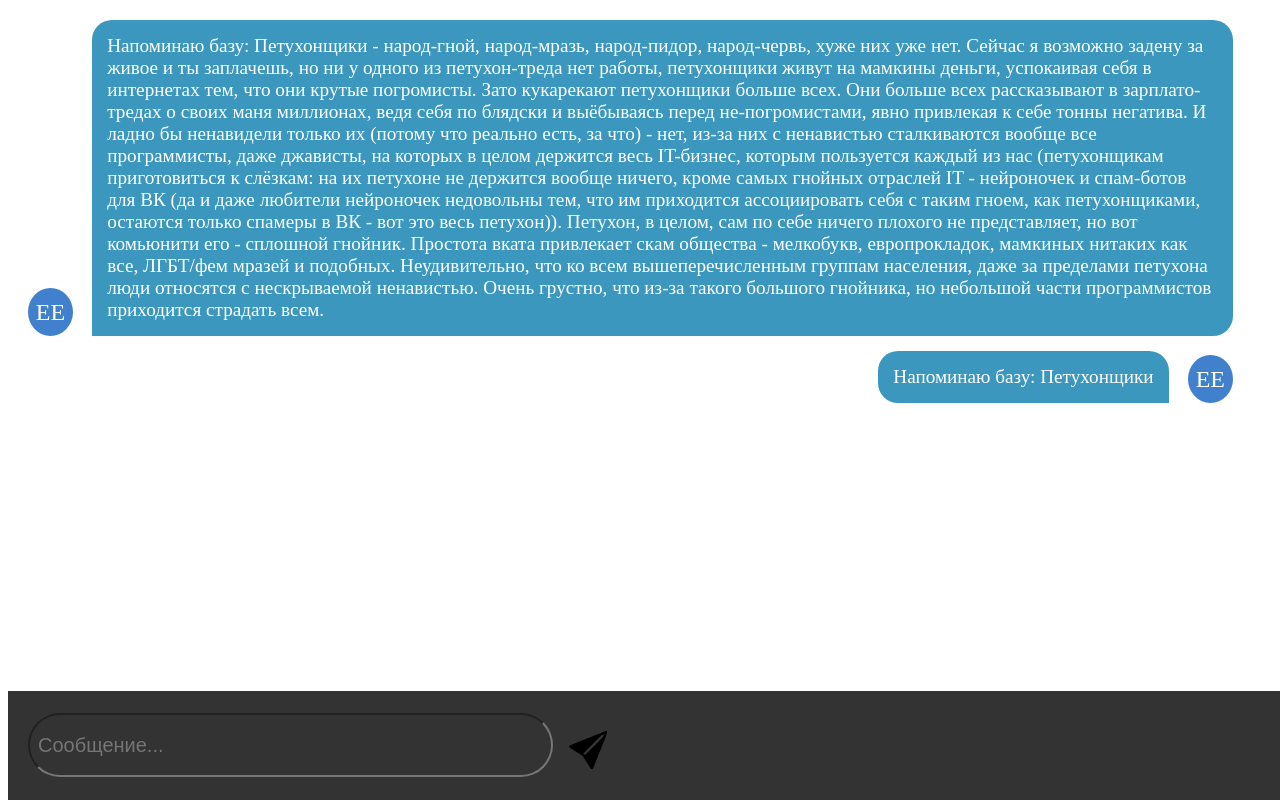
After one commit to wraithbeam/RabbitWeb, a Django app: template templates/HomePage/Chat.html in a window 1280 px wide. The commit adds this page. Run offline with Django 4.2, Linux system fonts and the light colour scheme; the template is opened without the code that fills it, so the values that code supplies are empty.

Commit message:
Chat maket

```diff
--- /dev/null
+++ b/static/HomePage/css/chat.css
@@ -0,0 +1,108 @@
+.chat {
+    position: relative;
+    display: contents;
+}
+
+.messages {
+    margin: 20px;
+    overflow-y: auto;
+    height: 76%;
+}
+
+.message {
+    display: flex;
+    align-items: flex-end;
+    margin-bottom: 15px;
+    margin-right: 1.5vw;
+}
+
+.to-right {
+    flex-direction: row-reverse;
+    justify-content: end;
+    margin-left: 1.5vw;
+}
+
+.to-left {
+    justify-content: start;
+}
+
+.message-sender {
+
+}
+
+.message-initials {
+    display: flex;
+    width: 45px;
+    height: 6vh;
+    justify-content: center;
+    align-items: center;
+    flex: 0 0 auto;
+    padding: -2vh 0vw;
+
+    font-size: 3vh;
+    color: #FFFFF2FF;
+
+    border-radius: 50%;
+    background-color: #4080CD;
+}
+
+.message-text {
+    display: flex;
+    justify-content: center;
+    align-items: center;
+
+    color: white;
+    font-size: 1.5vw;
+    padding: 15px;
+
+    background: #3c97bf;
+}
+
+.receive {
+    border-radius: 20px 20px 20px 0;
+    margin-left: 1.5vw;
+}
+
+.send {
+    border-radius: 20px 20px 0 20px;
+    margin-right: 1.5vw;
+}
+
+.message-input {
+    width: 41%;
+    height: 8vh;
+
+    background: none;
+    border-radius: 42px;
+    padding: 8px;
+    overflow: hidden;
+    font-size: 20px;
+    color: white;
+
+}
+
+.input-form {
+    position: fixed;
+    display: flex;
+    align-content: center;
+    justify-content: flex-start;
+    align-items: center;
+    bottom: 0;
+    width: 100%;
+
+
+    background: #333333;
+    padding: 20px;
+}
+
+.message-send {
+    background: none;
+    border: none;
+}
+
+.bi-send-fill {
+    background: none;
+    width: 3vw;
+    /* height: 75px; */
+    padding: 19px 10px 10px;
+}
--- /dev/null
+++ b/templates/HomePage/Chat.html
@@ -0,0 +1,58 @@
+{% load static %}
+<link rel="stylesheet" type="text/css" href="{% static 'HomePage/css/chat.css' %}">
+<div class="chat">
+    <div class="messages">
+        <div class="message to-left">
+            <div class="message-sender">
+                <div class="message-initials">
+                    EE
+                </div>
+            </div>
+            <div class="message-text receive">
+                Напоминаю базу:
+
+                Петухонщики - народ-гной, народ-мразь, народ-пидор, народ-червь, хуже них уже нет. Сейчас я возможно
+                задену за живое и ты заплачешь, но ни у одного из петухон-треда нет работы, петухонщики живут на мамкины
+                деньги, успокаивая себя в интернетах тем, что они крутые погромисты.
+
+                Зато кукарекают петухонщики больше всех. Они больше всех рассказывают в зарплато-тредах о своих маня
+                миллионах, ведя себя по блядски и выёбываясь перед не-погромистами, явно привлекая к себе тонны
+                негатива. И ладно бы ненавидели только их (потому что реально есть, за что) - нет, из-за них с
+                ненавистью сталкиваются вообще все программисты, даже джависты, на которых в целом держится весь
+                IT-бизнес, которым пользуется каждый из нас (петухонщикам приготовиться к слёзкам: на их петухоне не
+                держится вообще ничего, кроме самых гнойных отраслей IT - нейроночек и спам-ботов для ВК (да и даже
+                любители нейроночек недовольны тем, что им приходится ассоциировать себя с таким гноем, как
+                петухонщиками, остаются только спамеры в ВК - вот это весь петухон)).
+
+                Петухон, в целом, сам по себе ничего плохого не представляет, но вот комьюнити его - сплошной гнойник.
+                Простота вката привлекает скам общества - мелкобукв, европрокладок, мамкиных нитаких как все, ЛГБТ/фем
+                мразей и подобных. Неудивительно, что ко всем вышеперечисленным группам населения, даже за пределами
+                петухона люди относятся с нескрываемой ненавистью.
+
+                Очень грустно, что из-за такого большого гнойника, но небольшой части программистов приходится страдать
+                всем.
+            </div>
+        </div>
+        <div class="message to-right">
+            <div class="message-sender">
+                <div class="message-initials">
+                    EE
+                </div>
+            </div>
+            <div class="message-text send">
+                Напоминаю базу:
+
+                Петухонщики
+            </div>
+        </div>
+    </div>
+    <div class="input-form">
+        <input type="text" placeholder="Сообщение..." class="message-input">
+        <button class="message-send">
+            <svg xmlns="http://www.w3.org/2000/svg" fill="currentColor" class="bi-send-fill"
+                 viewBox="0 0 16 16">
+                <path d="M15.964.686a.5.5 0 0 0-.65-.65L.767 5.855H.766l-.452.18a.5.5 0 0 0-.082.887l.41.26.001.002 4.995 3.178 3.178 4.995.002.002.26.41a.5.5 0 0 0 .886-.083l6-15Zm-1.833 1.89L6.637 10.07l-.215-.338a.5.5 0 0 0-.154-.154l-.338-.215 7.494-7.494 1.178-.471-.47 1.178Z"/>
+            </svg>
+        </button>
+    </div>
+</div>
--- a/templates/HomePage/Meeting.html
+++ b/templates/HomePage/Meeting.html
@@ -47,7 +47,9 @@
             </div>
             <video id="chosen-webcam-id" autoplay></video>
         </div>
-        <div id="item-3" class="option"></div>
+        <div id="item-3" class="option">
+            {% include 'HomePage/Chat.html' %}
+        </div>
     </div>
 {% endblock content %}
 {% block footer %}
```
